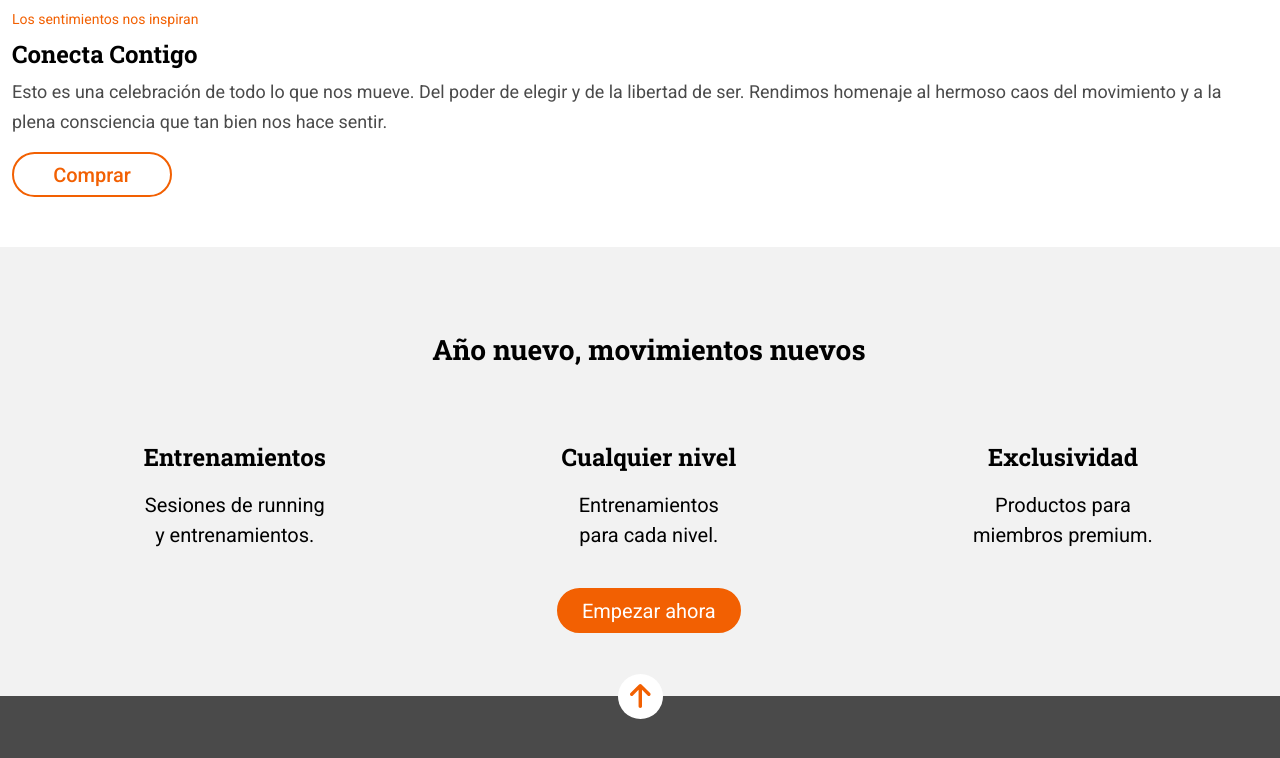
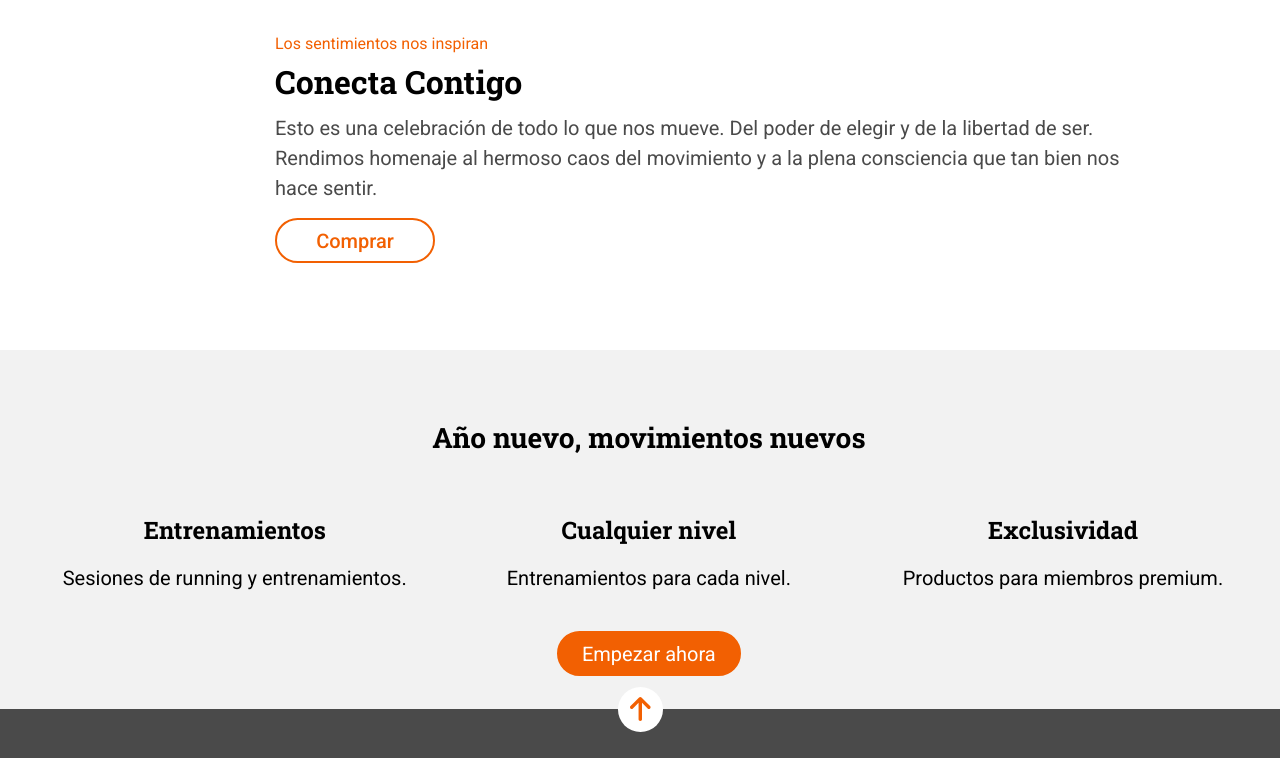
Before and after one commit to laurapascual/we-buy, a website: page src/html/index.html in a window 1280 px wide. Shown: the part 822-1580 px from the top of the page. Drawn offline with nearby package versions, Linux system fonts and the light colour scheme; files that its build step writes are made by us from their sources; files whose address does not match are found by name.

Commit message:
update mediaquieres

```diff
--- a/src/scss/layout/_header.scss
+++ b/src/scss/layout/_header.scss
@@ -39,7 +39,7 @@
                 }
                 @media (min-width:1200px) {
                     font-size: 6.25rem;
-                    max-width: none;
+                    max-width: 955px;
                 }
         }
         &__text {
--- a/src/scss/layout/_main-section1.scss
+++ b/src/scss/layout/_main-section1.scss
@@ -4,22 +4,38 @@
     grid-template-rows: 15px 20px 1fr 95px;
     gap: 15px;
     padding: 34px 21px 0 12px;
+        @media (min-width:768px) {
+            padding: 37px 37px 0 39px;
+        }
+        @media (min-width:1200px) {
+            padding: 58px 136px 37px 275px;
+        }
 
     &__small {
         color: $color-details;
         font-size: 0.875rem;
         font-family: $font-main;
+        @media (min-width:768px) {
+            font-size: 1rem;
+        }
     }
     &__title {
         font-size: 1.5rem;
         font-weight: bold;
         font-family: $font-title;
+        @media (min-width:768px) {
+            font-size: 2rem;
+        }
     }
     &__text {
         color: $color-background-footer;
         font-size: 1.12rem;
         font-family: $font-main;
         line-height: 30px;
+        @media (min-width:768px) {
+            font-size: 1.25rem;
+            padding-top: 12px;
+        }
     }
     &__button {
         color: $color-details;
--- a/src/scss/layout/_main-section2.scss
+++ b/src/scss/layout/_main-section2.scss
@@ -52,6 +52,7 @@
             max-width: 180px;
                 @media (min-width:768px) {
                     font-size: 1.25rem;
+                    max-width: none;
                 }
         }
     }
```
